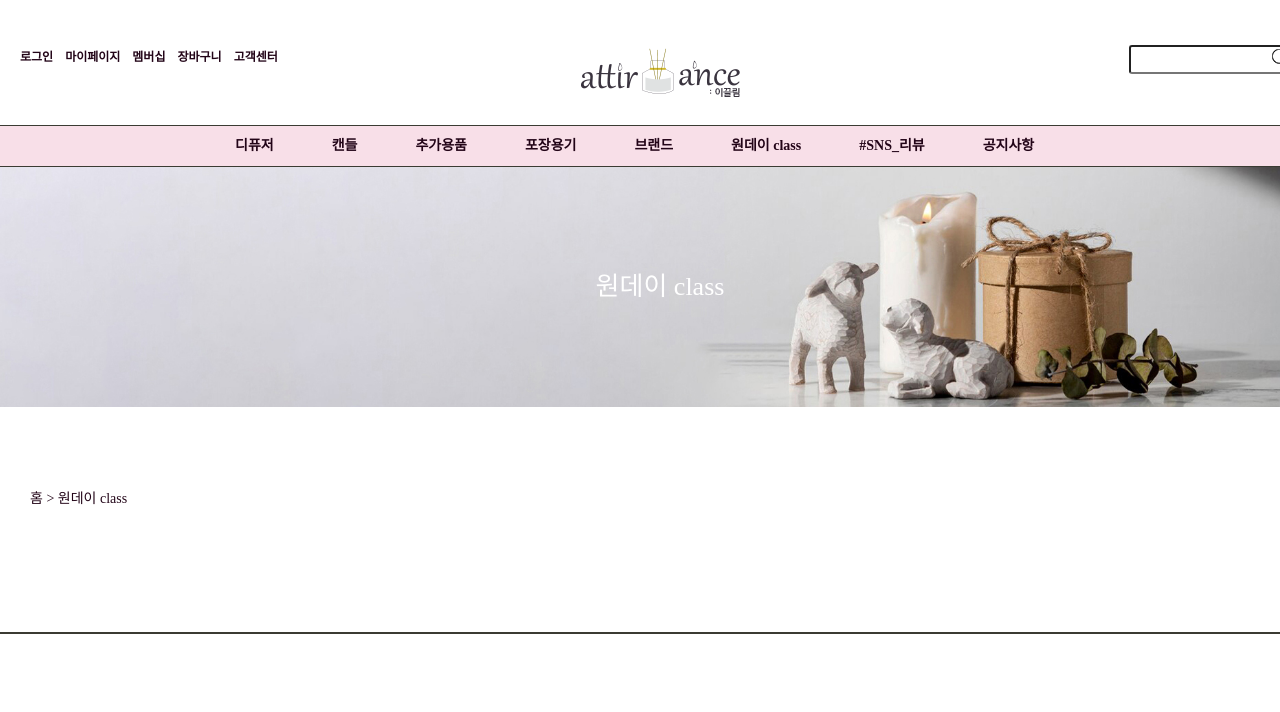
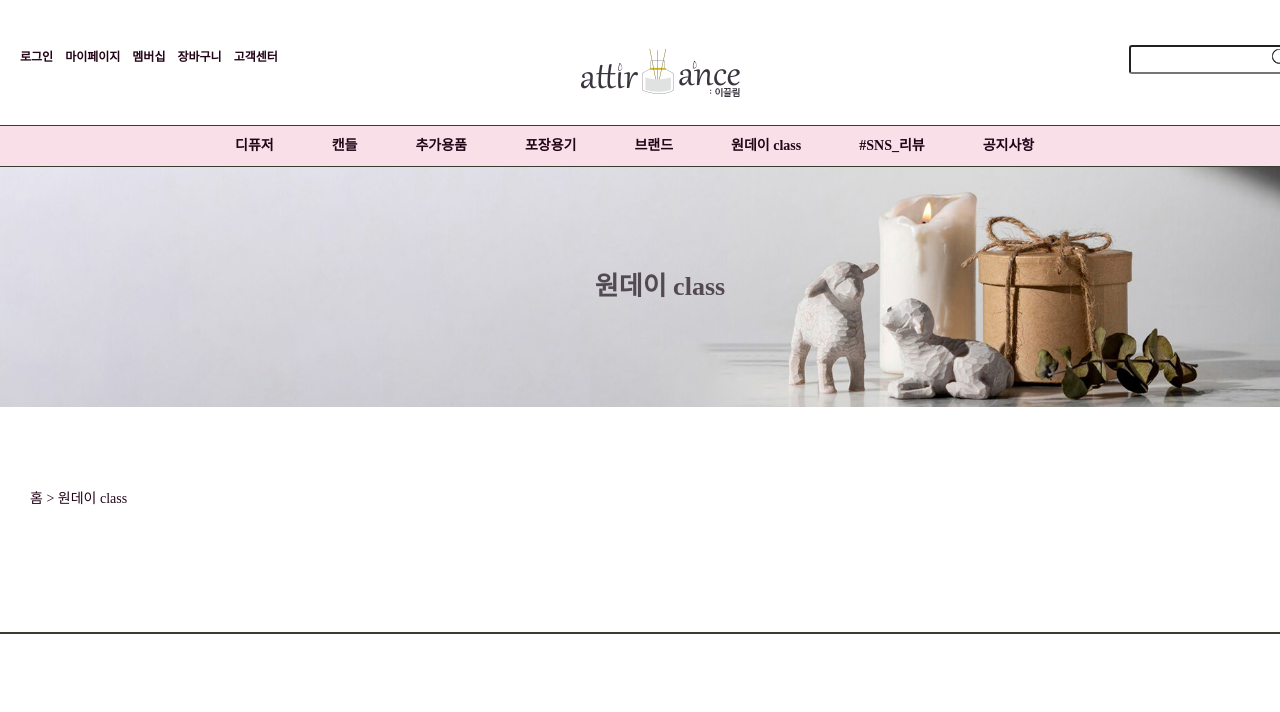
Before and after one commit to kjeongmin/attirance, a plain HTML site: page sub/one_day_class/sub_one_day_class.html in a window 1280 px wide. Shown: the top 712 px of the page. Drawn offline with Linux system fonts and the light colour scheme.

Commit message:
Update sub_one_day_class.css

```diff
--- a/css/sub_one_day_class.css
+++ b/css/sub_one_day_class.css
@@ -154,7 +154,8 @@ body {
 }
 #banner .banner_01 {
   font-size: 26px;
-  color: #ffffff;
+  font-weight: 600;
+   color: #534953;
   display: block;
   text-align: center;
   padding-top: 108px;
```
